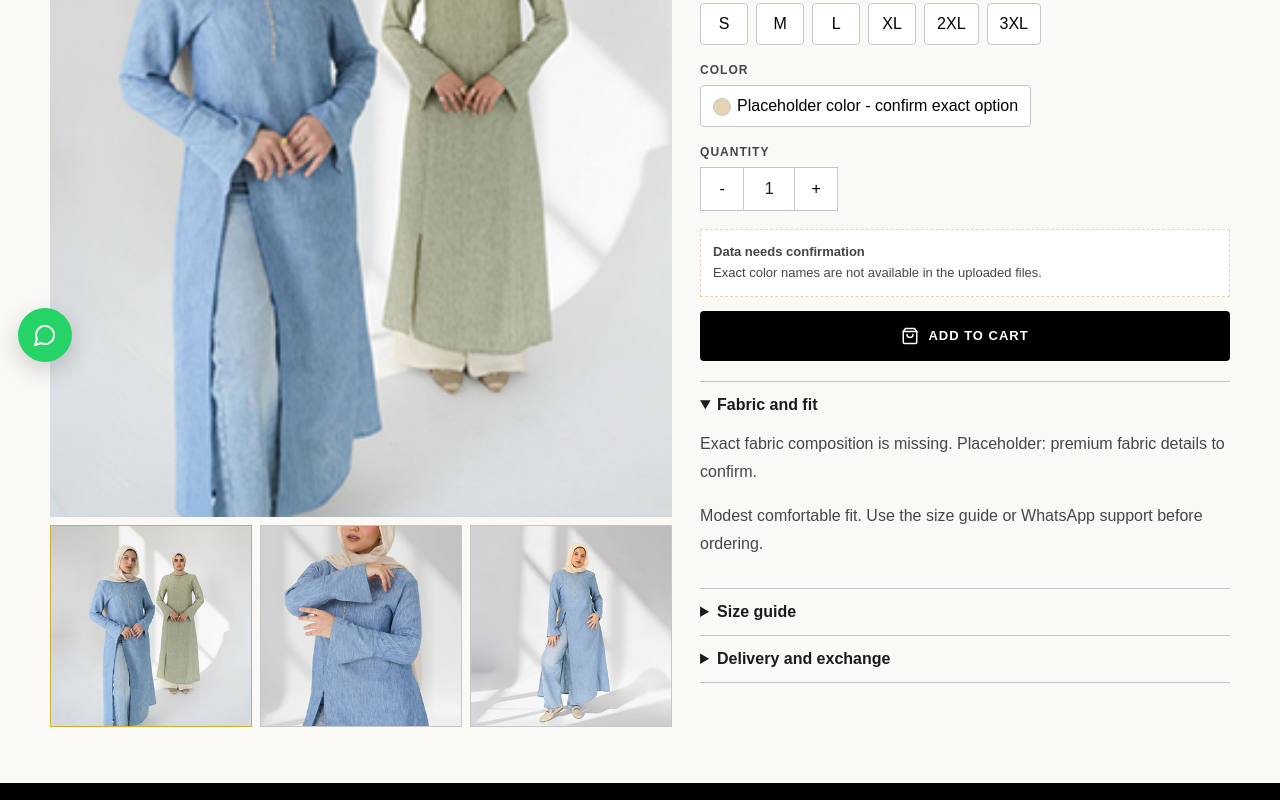
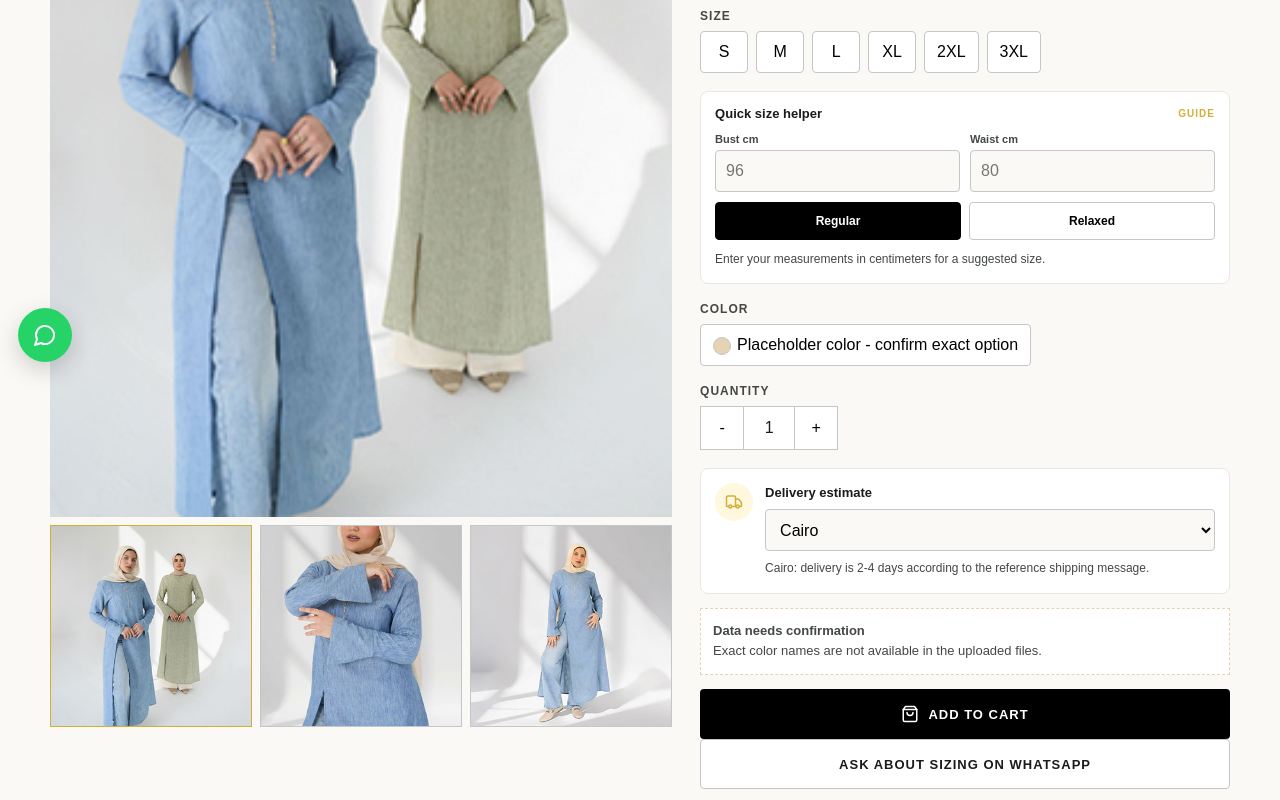
Before and after one commit to engmuhammednasser/marima2, a Next.js app: page /en/products/linen-zip-tunic in a window 1280 px wide. Shown: the part 420-1220 px from the top of the page. Built offline with nearby package versions, Linux system fonts and the light colour scheme.

Commit message:
Add product conversion features

```diff
--- a/src/app/globals.css
+++ b/src/app/globals.css
@@ -376,6 +376,19 @@ h1, h2, h3 { margin: 0; line-height: 1.1; letter-spacing: 0; }
 }
 .detailPanel h1 { font-size: 34px; margin: 8px 0 12px; }
 .detailText { color: var(--muted); line-height: 1.75; }
+.limitedBadge {
+  width: fit-content;
+  margin: 0 0 12px;
+  border: 1px solid rgba(212, 175, 55, .55);
+  background: #fff8df;
+  color: #5b4700;
+  border-radius: 999px;
+  padding: 7px 11px;
+  font-size: 11px;
+  font-weight: 900;
+  letter-spacing: .8px;
+  text-transform: uppercase;
+}
 .notice, .missing {
   border: 1px solid var(--beige);
   background: #fffaf0;
@@ -401,6 +414,109 @@ h1, h2, h3 { margin: 0; line-height: 1.1; letter-spacing: 0; }
 .quantity { display: inline-grid; grid-template-columns: 42px 52px 42px; border: 1px solid var(--line); }
 .quantity button, .quantity span { height: 42px; border: 0; background: var(--white); display: grid; place-items: center; }
 .quantity span { border-inline: 1px solid var(--line); }
+.helperBox, .deliveryBox {
+  border: 1px solid var(--surface-high);
+  background: var(--white);
+  border-radius: 8px;
+  padding: 14px;
+  margin: 14px 0;
+}
+.helperHead {
+  display: flex;
+  align-items: center;
+  justify-content: space-between;
+  gap: 10px;
+  margin-bottom: 12px;
+}
+.helperHead strong, .deliveryBox strong {
+  font-size: 13px;
+}
+.helperHead span {
+  color: var(--gold);
+  font-size: 10px;
+  font-weight: 900;
+  text-transform: uppercase;
+  letter-spacing: 1px;
+}
+.helperGrid {
+  display: grid;
+  grid-template-columns: repeat(2, 1fr);
+  gap: 10px;
+}
+.helperGrid label span {
+  display: block;
+  color: var(--muted);
+  font-size: 11px;
+  font-weight: 800;
+  margin-bottom: 5px;
+}
+.helperGrid input, .deliveryBox select {
+  width: 100%;
+  min-height: 42px;
+  border: 1px solid var(--line);
+  border-radius: 4px;
+  background: var(--surface);
+  padding: 0 10px;
+}
+.fitToggle {
+  display: grid;
+  grid-template-columns: repeat(2, 1fr);
+  gap: 8px;
+  margin-top: 10px;
+}
+.fitToggle button {
+  min-height: 38px;
+  border: 1px solid var(--line);
+  border-radius: 4px;
+  background: var(--white);
+  font-size: 12px;
+  font-weight: 800;
+}
+.fitToggle button.active {
+  background: var(--black);
+  border-color: var(--black);
+  color: var(--white);
+}
+.helperResult {
+  width: 100%;
+  min-height: 42px;
+  margin-top: 10px;
+  border: 1px solid rgba(212, 175, 55, .55);
+  border-radius: 4px;
+  background: #fff8df;
+  color: var(--ink);
+  font-size: 12px;
+  font-weight: 900;
+}
+.helperNote {
+  color: var(--muted);
+  font-size: 12px;
+  line-height: 1.6;
+  margin: 10px 0 0;
+}
+.deliveryBox {
+  display: grid;
+  grid-template-columns: 38px 1fr;
+  gap: 12px;
+}
+.deliveryIcon {
+  width: 38px;
+  height: 38px;
+  border-radius: 999px;
+  background: #fff8df;
+  color: var(--gold);
+  display: grid;
+  place-items: center;
+}
+.deliveryBox select {
+  margin: 8px 0;
+}
+.deliveryBox p {
+  color: var(--muted);
+  font-size: 12px;
+  line-height: 1.6;
+  margin: 0;
+}
 .accordion { border-top: 1px solid var(--line); margin-top: 20px; }
 .accordion details { border-bottom: 1px solid var(--line); padding: 14px 0; }
 .accordion summary { font-weight: 800; cursor: pointer; }
@@ -469,6 +585,34 @@ h1, h2, h3 { margin: 0; line-height: 1.1; letter-spacing: 0; }
   place-items: center;
   box-shadow: 0 8px 24px rgba(0,0,0,.18);
 }
+.mobileStickyCart {
+  position: fixed;
+  inset-inline: 0;
+  inset-block-end: 0;
+  z-index: 25;
+  display: grid;
+  grid-template-columns: 1fr auto;
+  gap: 12px;
+  align-items: center;
+  padding: 10px 14px;
+  background: rgba(250, 249, 245, .96);
+  border-top: 1px solid var(--surface-high);
+  box-shadow: 0 -12px 32px rgba(27, 28, 26, .1);
+  backdrop-filter: blur(12px);
+}
+.mobileStickyCart strong {
+  display: block;
+  font-size: 15px;
+}
+.mobileStickyCart span {
+  color: var(--muted);
+  font-size: 12px;
+}
+.mobileStickyCart .button {
+  min-height: 46px;
+  padding-inline: 14px;
+  white-space: nowrap;
+}
 .thankyou { min-height: 62vh; display: grid; place-items: center; text-align: center; }
 .thankyouBox { max-width: 560px; background: var(--white); border: 1px solid var(--surface-high); padding: 28px; }
 .reviewGrid {
@@ -502,6 +646,7 @@ h1, h2, h3 { margin: 0; line-height: 1.1; letter-spacing: 0; }
   .grid { grid-template-columns: repeat(3, 1fr); gap: 24px; }
   .cardActions { grid-template-columns: 1fr 1fr; }
   .detail { grid-template-columns: minmax(0, 1.08fr) minmax(360px, .92fr); align-items: start; padding-top: 44px; }
+  .mobileStickyCart { display: none; }
   .checkoutLayout { grid-template-columns: minmax(0, 1fr) 380px; align-items: start; }
   .formGrid.two { grid-template-columns: repeat(2, 1fr); }
   .footerGrid { grid-template-columns: 1fr auto; align-items: center; }
--- /dev/null
+++ b/src/components/DeliveryEstimator.tsx
@@ -0,0 +1,34 @@
+"use client";
+
+import { useState } from "react";
+import { Truck } from "lucide-react";
+import type { Locale } from "@/types/shop";
+
+const governorates = [
+  { id: "cairo", ar: "القاهرة", en: "Cairo" },
+  { id: "giza", ar: "الجيزة", en: "Giza" },
+  { id: "alexandria", ar: "الإسكندرية", en: "Alexandria" },
+  { id: "other", ar: "محافظة أخرى", en: "Other governorate" }
+];
+
+export function DeliveryEstimator({ locale }: { locale: Locale }) {
+  const [governorate, setGovernorate] = useState(governorates[0].id);
+  const selected = governorates.find((item) => item.id === governorate) || governorates[0];
+
+  return (
+    <div className="deliveryBox">
+      <div className="deliveryIcon"><Truck size={18} /></div>
+      <div>
+        <strong>{locale === "ar" ? "تقدير الشحن" : "Delivery estimate"}</strong>
+        <select value={governorate} onChange={(event) => setGovernorate(event.target.value)}>
+          {governorates.map((item) => <option key={item.id} value={item.id}>{locale === "ar" ? item.ar : item.en}</option>)}
+        </select>
+        <p>
+          {locale === "ar"
+            ? `${selected.ar}: التوصيل ٢-٤ أيام حسب رسالة الشحن في التصميم المرجعي.`
+            : `${selected.en}: delivery is 2-4 days according to the reference shipping message.`}
+        </p>
+      </div>
+    </div>
+  );
+}
--- a/src/components/ProductDetail.tsx
+++ b/src/components/ProductDetail.tsx
@@ -3,13 +3,16 @@
 import { useState } from "react";
 import { ShoppingBag } from "lucide-react";
 import type { Locale, Product } from "@/types/shop";
-import { copy, sizeChart } from "@/data/siteContent";
+import { brand, copy, sizeChart } from "@/data/siteContent";
 import { formatPrice } from "@/lib/locale";
 import { useCart } from "@/components/CartProvider";
 import { ProductGallery } from "@/components/ProductGallery";
 import { SizeSelector } from "@/components/SizeSelector";
 import { ColorSelector } from "@/components/ColorSelector";
 import { QuantitySelector } from "@/components/QuantitySelector";
+import { SizeHelper } from "@/components/SizeHelper";
+import { DeliveryEstimator } from "@/components/DeliveryEstimator";
+import { RecentlyViewedProducts } from "@/components/RecentlyViewedProducts";
 
 export function ProductDetail({ product, locale }: { product: Product; locale: Locale }) {
   const [size, setSize] = useState("");
@@ -19,6 +22,12 @@ export function ProductDetail({ product, locale }: { product: Product; locale: L
   const { addItem } = useCart();
   const selectedColor = product.colors.find((color) => color.id === colorId);
   const c = copy[locale];
+  const productName = locale === "ar" ? product.nameAr : product.nameEn;
+  const whatsappMessage = encodeURIComponent(
+    locale === "ar"
+      ? `مرحباً، أحتاج مساعدة في مقاس ${product.nameAr}`
+      : `Hi, I need sizing help for ${product.nameEn}`
+  );
 
   function add() {
     if (!size || !selectedColor) {
@@ -30,25 +39,32 @@ export function ProductDetail({ product, locale }: { product: Product; locale: L
   }
 
   return (
-    <main className="container detail">
-      <ProductGallery images={product.images} alt={locale === "ar" ? product.nameAr : product.nameEn} />
+    <>
+      <main className="container detail">
+      <ProductGallery images={product.images} alt={productName} />
 
       <section className="detailPanel">
         <div className="eyebrow">{product.category}</div>
-        <h1>{locale === "ar" ? product.nameAr : product.nameEn}</h1>
+        <h1>{productName}</h1>
         <div className="priceRow"><span className="price">{formatPrice(product.price)}</span>{product.compareAtPrice && <span className="oldPrice">{formatPrice(product.compareAtPrice)}</span>}</div>
+        <div className="limitedBadge">{locale === "ar" ? "إصدار محدود من SS26" : "Limited SS26 drop"}</div>
         <p className="detailText">{locale === "ar" ? product.descriptionAr : product.descriptionEn}</p>
         <div className="notice">{locale === "ar" ? "دفعة مقدمة ١٠٪ لتأكيد الطلب. تُخصم عند الاستلام وتُرد كاملة عند الإرجاع." : "10% deposit to confirm order. Deducted on delivery and fully refunded if returned."}</div>
 
         <SizeSelector sizes={product.sizes} value={size} onChange={setSize} locale={locale} />
+        <SizeHelper locale={locale} onSelectSize={setSize} />
 
         <ColorSelector colors={product.colors} value={colorId} onChange={setColorId} locale={locale} />
 
         <QuantitySelector value={quantity} onChange={setQuantity} locale={locale} />
+        <DeliveryEstimator locale={locale} />
 
         {product.colors.some((color) => color.isPlaceholder) && <div className="missing"><strong>{c.missingData}</strong><br />{locale === "ar" ? "أسماء الألوان الدقيقة غير موجودة في الملفات المرفوعة." : "Exact color names are not available in the uploaded files."}</div>}
         {error && <div className="error">{error}</div>}
         <button className="button full" type="button" onClick={add}><ShoppingBag size={18} /> {c.addToCart}</button>
+        <a className="button secondary full" href={`https://wa.me/${brand.whatsapp}?text=${whatsappMessage}`} target="_blank" rel="noreferrer">
+          {locale === "ar" ? "اسألي عن المقاس على واتساب" : "Ask about sizing on WhatsApp"}
+        </a>
 
         <div className="accordion">
           <details open>
@@ -69,6 +85,15 @@ export function ProductDetail({ product, locale }: { product: Product; locale: L
           </details>
         </div>
       </section>
-    </main>
+      </main>
+      <div className="mobileStickyCart" aria-label={c.addToCart}>
+        <div>
+          <strong>{formatPrice(product.price)}</strong>
+          <span>{size || (locale === "ar" ? "اختاري المقاس" : "Choose size")}</span>
+        </div>
+        <button className="button" type="button" onClick={add}><ShoppingBag size={16} /> {c.addToCart}</button>
+      </div>
+      <RecentlyViewedProducts currentProduct={product} locale={locale} />
+    </>
   );
 }
--- /dev/null
+++ b/src/components/RecentlyViewedProducts.tsx
@@ -0,0 +1,42 @@
+"use client";
+
+import { useEffect, useMemo, useState } from "react";
+import type { Locale, Product } from "@/types/shop";
+import { products } from "@/data/products";
+import { ProductCard } from "@/components/ProductCard";
+
+const storageKey = "mariam-recent-products";
+
+export function RecentlyViewedProducts({ currentProduct, locale }: { currentProduct: Product; locale: Locale }) {
+  const [recentIds, setRecentIds] = useState<string[]>([]);
+
+  useEffect(() => {
+    const stored = window.localStorage.getItem(storageKey);
+    const previous = stored ? (JSON.parse(stored) as string[]) : [];
+    const next = [currentProduct.id, ...previous.filter((id) => id !== currentProduct.id)].slice(0, 4);
+    window.localStorage.setItem(storageKey, JSON.stringify(next));
+    setRecentIds(next);
+  }, [currentProduct.id]);
+
+  const recentProducts = useMemo(() => {
+    return recentIds
+      .filter((id) => id !== currentProduct.id)
+      .map((id) => products.find((product) => product.id === id))
+      .filter((product): product is Product => Boolean(product));
+  }, [currentProduct.id, recentIds]);
+
+  if (recentProducts.length === 0) return null;
+
+  return (
+    <section className="section">
+      <div className="container">
+        <div className="sectionHead">
+          <h2>{locale === "ar" ? "شوفتِ مؤخراً" : "Recently viewed"}</h2>
+        </div>
+        <div className="grid compactGrid">
+          {recentProducts.map((product) => <ProductCard key={product.id} product={product} locale={locale} />)}
+        </div>
+      </div>
+    </section>
+  );
+}
--- /dev/null
+++ b/src/components/SizeHelper.tsx
@@ -0,0 +1,55 @@
+"use client";
+
+import { useMemo, useState } from "react";
+import type { Locale } from "@/types/shop";
+import { sizeChart } from "@/data/siteContent";
+
+export function SizeHelper({ locale, onSelectSize }: { locale: Locale; onSelectSize: (size: string) => void }) {
+  const [bust, setBust] = useState("");
+  const [waist, setWaist] = useState("");
+  const [fit, setFit] = useState<"regular" | "relaxed">("regular");
+
+  const recommendation = useMemo(() => {
+    const bustValue = Number(bust);
+    const waistValue = Number(waist);
+    if (!bustValue || !waistValue) return "";
+
+    const ease = fit === "relaxed" ? 4 : 0;
+    const match = sizeChart.find((row) => row.bust >= bustValue + ease && row.waist >= waistValue + ease);
+    return match?.size || sizeChart[sizeChart.length - 1].size;
+  }, [bust, waist, fit]);
+
+  return (
+    <div className="helperBox">
+      <div className="helperHead">
+        <strong>{locale === "ar" ? "مساعدة سريعة للمقاس" : "Quick size helper"}</strong>
+        <span>{locale === "ar" ? "إرشادي" : "Guide"}</span>
+      </div>
+      <div className="helperGrid">
+        <label>
+          <span>{locale === "ar" ? "الصدر سم" : "Bust cm"}</span>
+          <input value={bust} onChange={(event) => setBust(event.target.value)} inputMode="numeric" placeholder="96" />
+        </label>
+        <label>
+          <span>{locale === "ar" ? "الخصر سم" : "Waist cm"}</span>
+          <input value={waist} onChange={(event) => setWaist(event.target.value)} inputMode="numeric" placeholder="80" />
+        </label>
+      </div>
+      <div className="fitToggle" aria-label={locale === "ar" ? "اختيار الفت" : "Fit preference"}>
+        <button className={fit === "regular" ? "active" : ""} type="button" onClick={() => setFit("regular")}>
+          {locale === "ar" ? "مظبوط" : "Regular"}
+        </button>
+        <button className={fit === "relaxed" ? "active" : ""} type="button" onClick={() => setFit("relaxed")}>
+          {locale === "ar" ? "واسع" : "Relaxed"}
+        </button>
+      </div>
+      {recommendation ? (
+        <button className="helperResult" type="button" onClick={() => onSelectSize(recommendation)}>
+          {locale === "ar" ? `المقاس الأقرب: ${recommendation} - اضغطي لاختياره` : `Suggested size: ${recommendation} - tap to select`}
+        </button>
+      ) : (
+        <p className="helperNote">{locale === "ar" ? "اكتبي مقاساتك بالسنتيمتر لاقتراح مقاس مناسب." : "Enter your measurements in centimeters for a suggested size."}</p>
+      )}
+    </div>
+  );
+}
```
